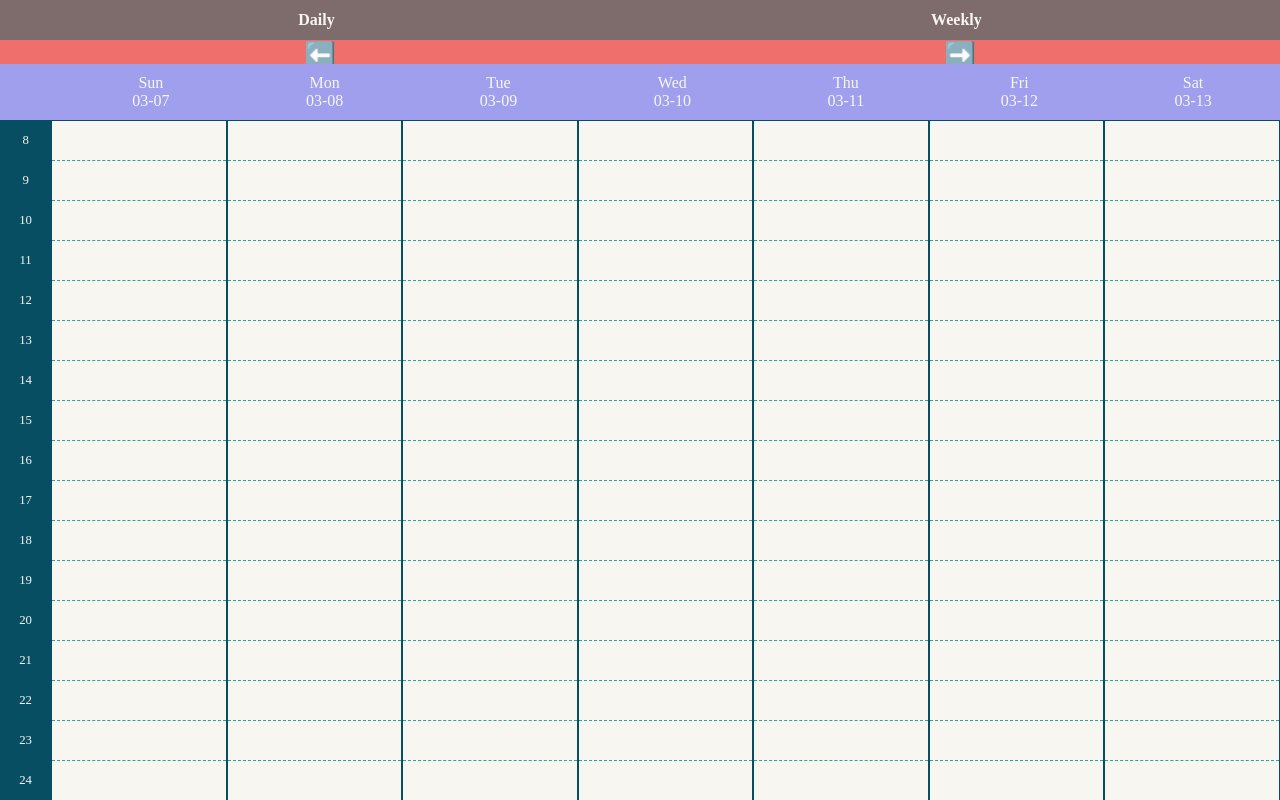
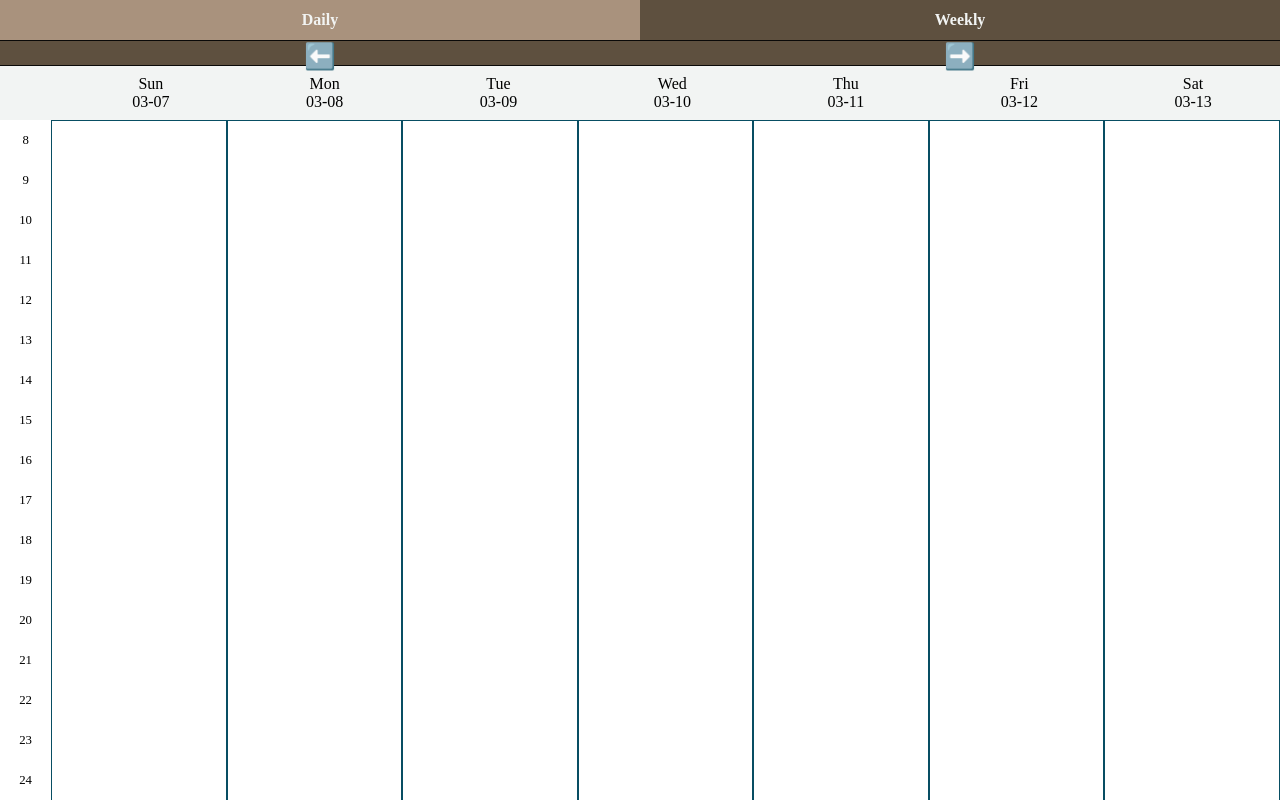
Before and after one commit to Ha-Young/Calendar-FrontEnd, a React (Create React App) app: page /weekly in a window 1280 px wide. Built offline with nearby package versions, Linux system fonts and the light colour scheme.

Commit message:
Put firebase configurations to .env file

```diff
--- a/src/actions/index.js
+++ b/src/actions/index.js
@@ -5,29 +5,35 @@
   ref: https://github.com/reduxjs/redux/blob/master/examples/shopping-cart/src/actions/index.js
 
  */
-import * as types from "../constants/actionTypes";
+import {
+  GET_WEEK_DATA,
+  CREATE_EVENT,
+  DELETE_EVENT,
+  UPDATE_EVENT,
+  SET_CURRENT_DAY,
+} from "../constants/actionTypes";
 
 export const getWeekEventData = (week, totalEvents) => ({
-  type: types.GET_WEEK_DATA,
+  type: GET_WEEK_DATA,
   payload: { week, totalEvents },
 });
 
 export const createEvent = event => ({
-  type: types.CREATE_EVENT,
+  type: CREATE_EVENT,
   event,
 });
 
 export const deleteEvent = event => ({
-  type: types.DELETE_EVENT,
+  type: DELETE_EVENT,
   event,
 });
 
 export const updateEvent = (from, to) => ({
-  type: types.UPDATE_EVENT,
+  type: UPDATE_EVENT,
   payload: { from, to },
 });
 
 export const setCurrentDay = days => ({
-  type: types.SET_CURRENT_DAY,
+  type: SET_CURRENT_DAY,
   days,
 });
--- a/src/components/Daily/Daily.module.css
+++ b/src/components/Daily/Daily.module.css
@@ -3,7 +3,7 @@
   height: 90vh;
   overflow: hidden;
   padding-right: 10px;
-  background-color: #084e63;
+  /* background-color: #084e63; */
 }
 
 .flex {
@@ -12,5 +12,5 @@
   align-items: center;
   height: 5vh;
   color: #F8F6F1;
-  background-color: #9F9FED;
+  background-color: #A9927D;
 }
--- a/src/components/Element/Element.module.css
+++ b/src/components/Element/Element.module.css
@@ -1,8 +1,8 @@
 .time_flex {
   width: 100%;
   height: 100%;
-  border-bottom: #2CA58D dashed 1px;
-  background-color: #F8F6F1;
+  /* border-bottom: #2CA58D dashed 1px; */
+  /* background-color: #6665DD; */
 }
 
 .time_flex a {
@@ -29,7 +29,7 @@
   font-weight: 400;
   font-size: 1rem;
   color: #F8F6F1;
-  background-color: #084e63;
+  background-color: #6665DD;
 }
 
 .plain {
--- a/src/components/Form/Form.module.css
+++ b/src/components/Form/Form.module.css
@@ -3,8 +3,8 @@ form {
   height: 95vh;
   display: flex;
   flex-direction: column;
-  background-color: rgb(235, 241, 241);
-  color: rgb(87, 87, 87);
+  /* background-color: rgb(235, 241, 241); */
+  /* color: rgb(87, 87, 87); */
   font-weight: 600;
   font-size: 2.5vw;
 }
@@ -34,7 +34,7 @@ input {
   font-size: larger;
   border-radius: 2vw;
   padding: 2vw;
-  background-color: rgb(180, 182, 181);
+  /* background-color: rgb(180, 182, 181); */
 }
 
 .flex {
--- a/src/components/Header/Header.js
+++ b/src/components/Header/Header.js
@@ -1,14 +1,39 @@
-import React from "react";
+import React, { useState } from "react";
 import { Link } from "react-router-dom";
 import styles from "./Header.module.css";
 
 // TODO: Create your own header.
 export default function Header () {
+  const [isDailyView, setIsDailyView] = useState(true);
+
+  function handleToggleView(ev) {
+    if (ev.target.textContent === "daily") {
+      console.log('daily')
+      setIsDailyView(true);
+    } else {
+      setIsDailyView(false);
+    }
+  }
+
+  console.log(isDailyView, '바뀌면 렌더 한번 더');
+
   return (
     <header className={styles.header}>
       <nav>
-        <div><Link to="/">Daily</Link></div>
-        <div><Link to="/weekly">Weekly</Link></div>
+        <div
+          name="daily"
+          onClick={handleToggleView}
+          className={isDailyView ? styles.selected : null}
+        >
+          <Link to="/">Daily</Link>
+        </div>
+        <div
+          name="weekly"
+          onClick={handleToggleView}
+          className={!isDailyView ? styles.selected : null}
+        >
+          <Link to="/weekly">Weekly</Link>
+        </div>
       </nav>
     </header>
   );
--- a/src/components/Header/Header.module.css
+++ b/src/components/Header/Header.module.css
@@ -1,17 +1,30 @@
 .header {
   height: 5vh;
-  background-color: #7E6C6C;
+  background-color: #5E503F;
 }
 
 nav {
   width: 100%;
   height: 100%;
   display: flex;
-  justify-content: space-around;
-  align-items: center;
+}
+
+nav div {
+  height: 100%;
+  width: 100%;
+  display: flex;
 }
 
 .header a {
-  color: #F8F6F1;
+  width: 100%;
+  height: 100%;
+  display: flex;
+  justify-content: center;
+  align-items: center;
+  color: #F2F4F3;
   font-weight: 600;
 }
+
+.selected {
+  background-color: #A9927D;
+}
--- a/src/components/LeftNavigation/LeftNavigation.module.css
+++ b/src/components/LeftNavigation/LeftNavigation.module.css
@@ -13,5 +13,5 @@
   width: 100%;
   height: 100%;
   font-size: 0.8rem;
-  color: #F8F6F1;
+  /* color: #F8F6F1; */
 }
--- a/src/components/Weekly/Weekly.module.css
+++ b/src/components/Weekly/Weekly.module.css
@@ -4,6 +4,7 @@
   width: 100%;
   height: 10vh;
   font-size: 2vw;
+  background-color: #F2F4F3;
 }
 
 .weekly_header_btn {
@@ -11,7 +12,9 @@
   height: 3vh;
   display: flex;
   justify-content: space-evenly;
-  background-color: #EF6F6C;
+  background-color: #5E503F;
+  border-top: #0A0908 solid 1px;
+  border-bottom: #0A0908 solid 1px;
 }
 
 .weekly_header_dayOfWeek {
@@ -21,8 +24,8 @@
   height: 7vh;
   padding-left: 5vw;
   font-size: 1rem;
-  color: #F8F6F1;
-  background-color: #9F9FED;
+  /* color: #F8F6F1; */
+  /* background-color: #9F9FED; */
 }
 
 .weekly_container {
@@ -30,7 +33,7 @@
   width: 100%;
   height: 85vh;
   overflow: hidden;
-  background-color: #084e63;
+  /* background-color: #084e63; */
 }
 
 .weekly_container_view {
```
Also changed, not shown: src/api/firebase.js (+8 -9 lines), 1 other file (tests, documents, lock files or other folders).
